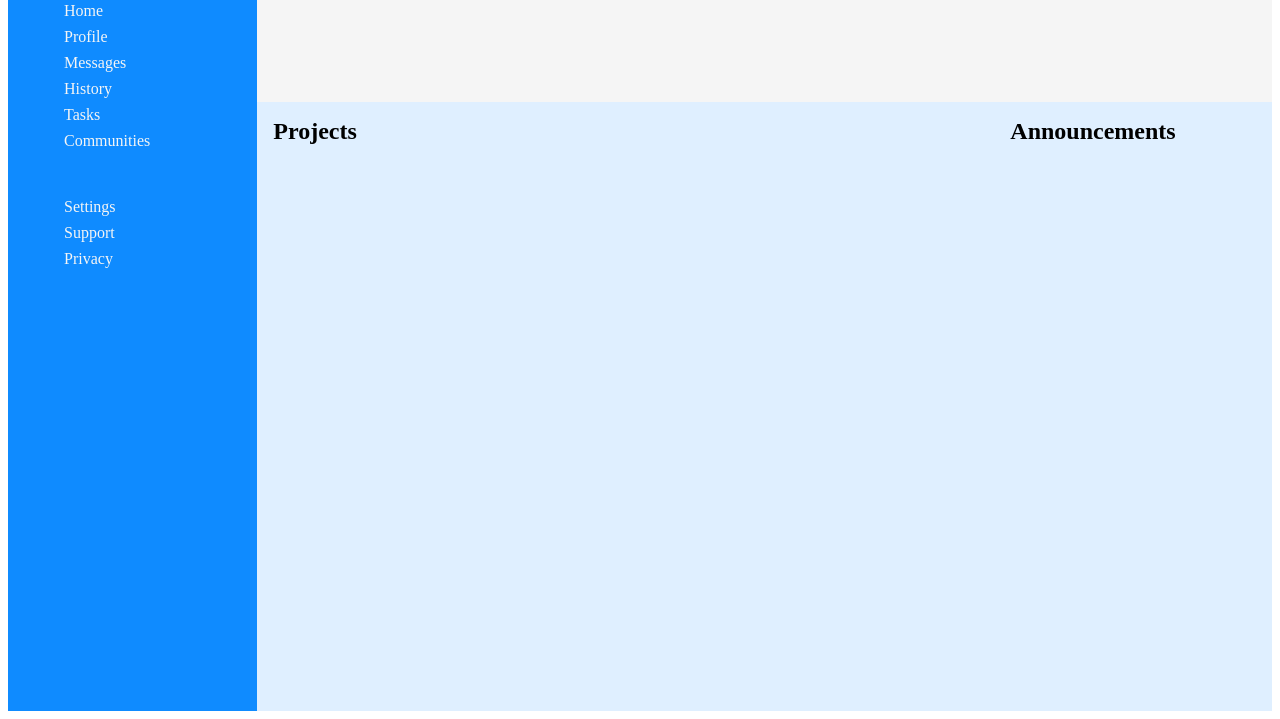
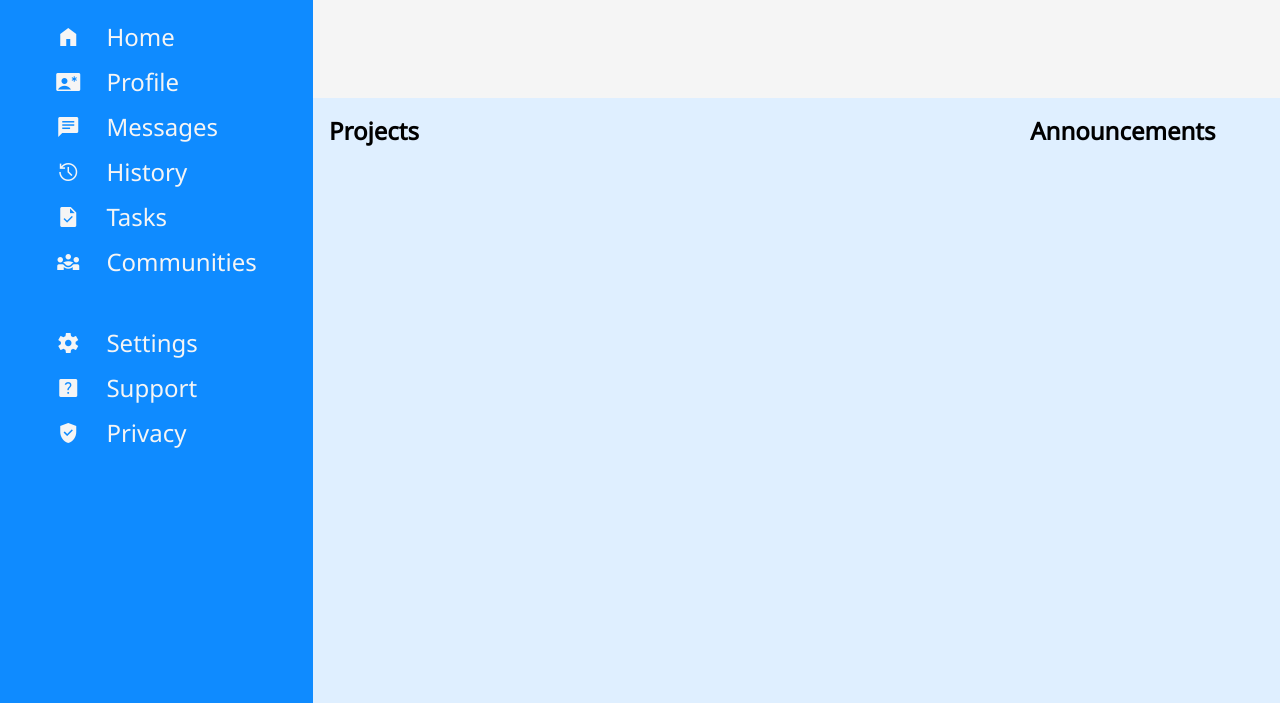
Before and after one commit to portfoliodemo/admin-dashboard-odin, a plain HTML site: page index.html in a window 1280 px wide. Shown: the part 97-816 px from the top of the page. Drawn offline with nearby package versions, Linux system fonts and the light colour scheme.

Commit message:
Created sidebar using grids and google icons

```diff
--- a/assets/styles/main.css
+++ b/assets/styles/main.css
@@ -1,3 +1,44 @@
+
+/* Add Border Box to all elements */
+
+html {
+    box-sizing: border-box;
+}
+
+*, *:before, *:after {
+    box-sizing: inherit;
+}
+
+/* Visualize every element with a white box - debugging */
+/* * {
+    outline: 1px solid whitesmoke !important;
+  } */
+
+:root {
+    --font-family-noto-sans: 'Noto Sans', sans-serif;
+
+    /* --header-bg-color-black: rgb(46, 49, 54);
+    --header-bg-color-faded-grey: #3f3f3fd3;
+    --font-family-bubblegum: 'Bubblegum Sans', cursive;
+    --font-family-corben: 'Corben', cursive;
+    --font-family-limelight: 'Limelight', cursive;
+    --font-family-raleway: 'Raleway', sans-serif;
+    --font-family-roboto: 'Roboto', sans-serif;
+    --font-family-inconsolata: 'Inconsolata', sans-serif; */
+}
+
+body {
+    margin: 0;
+    padding: 0;
+}
+
+.material-symbols-outlined {
+    font-variation-settings:
+    'FILL' 1,
+    'wght' 400,
+    'GRAD' 0,
+    'opsz' 48
+}
 
 .site-container {
     display: grid;
@@ -17,6 +58,7 @@ header {
     grid-area: header;
     padding: 1em;
     color: rgb(15, 139, 255);
+    font-family: var(--font-family-noto-sans);
 }
 
 main {
@@ -25,6 +67,7 @@ main {
     padding: 1em;
     display: grid;
     grid-template-columns: 3fr 1fr;
+    font-family: var(--font-family-noto-sans);
 }
 
 main h2 {
@@ -33,18 +76,49 @@ main h2 {
 
 aside {
     background-color: rgb(15, 139, 255);
+    font-family: var(--font-family-noto-sans);
     grid-area: sidebar;
-    display: flex;
-    flex-direction: column;
-    align-items: flex-start;
     color: whitesmoke;
-    padding-left: 1em;
+    padding: 1em;
+    min-width: 200px;
+    display: grid;
+    grid-template-columns: 1fr;
+    justify-items: center;
+    font-size: 1.5em;
+    /* grid-template-rows: repeat(10, 1fr); */
+}
+
+h2 {
+    margin: 0;
+    padding: 0;
+}
+
+aside h2 {
+    margin: 0.5em 0;
+}
+
+ul {
+    margin: 0;
+    padding: 0;
 }
 
 aside ul {
     list-style-type: none;
+    /* display: grid; */
+    /* gap: 1em; */
+}
+
+aside ul li:first-of-type {
+    margin-bottom: 2em;
+}
+
+aside ul li:nth-child(8) {
+    margin-top: 2em;
 }
 
 aside ul li {
     margin: 0.5em 0;
+    display: grid;
+    grid-template-columns: 1fr 3fr;
+    align-items: center;
 }
--- a/index.html
+++ b/index.html
@@ -5,6 +5,14 @@
     <meta http-equiv="X-UA-Compatible" content="IE=edge">
     <meta name="viewport" content="width=device-width, initial-scale=1.0">
     <title>Admin Dashboard</title>
+
+    <!-- Google Fonts -->
+    <link rel="preconnect" href="https://fonts.googleapis.com">
+    <link rel="preconnect" href="https://fonts.gstatic.com" crossorigin>
+    <link href="https://fonts.googleapis.com/css2?family=Noto+Sans&display=swap" rel="stylesheet">
+
+    <!-- Google Icons -->
+    <link rel="stylesheet" href="https://fonts.googleapis.com/css2?family=Material+Symbols+Outlined:opsz,wght,FILL,GRAD@20..48,100..700,0..1,-50..200" />
 
     <!-- CSS -->
     <link rel="stylesheet" href="./assets/styles/main.css">
@@ -28,21 +36,29 @@
 
         <!-- Sidebar -->
         <aside>
-            <h2>Dashboard</h2>
+
             <ul>
-                <li>Home</li>
-                <li>Profile</li>
-                <li>Messages</li>
-                <li>History</li>
-                <li>Tasks</li>
-                <li>Communities</li>
+                <li><span class="material-symbols-outlined">empty_dashboard</span>Dashboard</li>
+                <li><span class="material-symbols-outlined">home</span>Home</li>
+                <li><span class="material-symbols-outlined">contact_emergency</span>Profile</li>
+                <li><span class="material-symbols-outlined">message</span>Messages</li>
+                <li><span class="material-symbols-outlined">history</span>History</li>
+                <li><span class="material-symbols-outlined">task</span>Tasks</li>
+                <li><span class="material-symbols-outlined">diversity_3</span>Communities</li>
+
+                <li><span class="material-symbols-outlined">settings</span>Settings</li>
+                <li><span class="material-symbols-outlined">help_center</span>Support</li>
+                <li><span class="material-symbols-outlined">verified_user</span>Privacy</li>
             </ul>
-            <ul>
-                <li>Settings</li>
-                <li>Support</li>
-                <li>Privacy</li>
-            </ul>
+
+            <!-- <ul>
+                <li><span class="material-symbols-outlined">settings</span>Settings</li>
+                <li><span class="material-symbols-outlined">support</span>Support</li>
+                <li><span class="material-symbols-outlined">privacy</span>Privacy</li>
+            </ul> -->
+
         </aside>
+
     </div>
 
 
```
